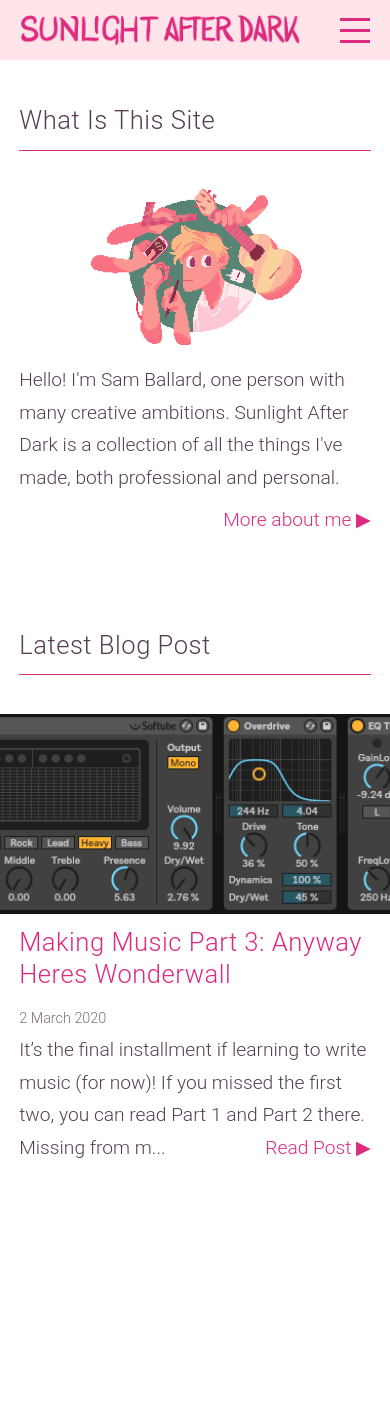
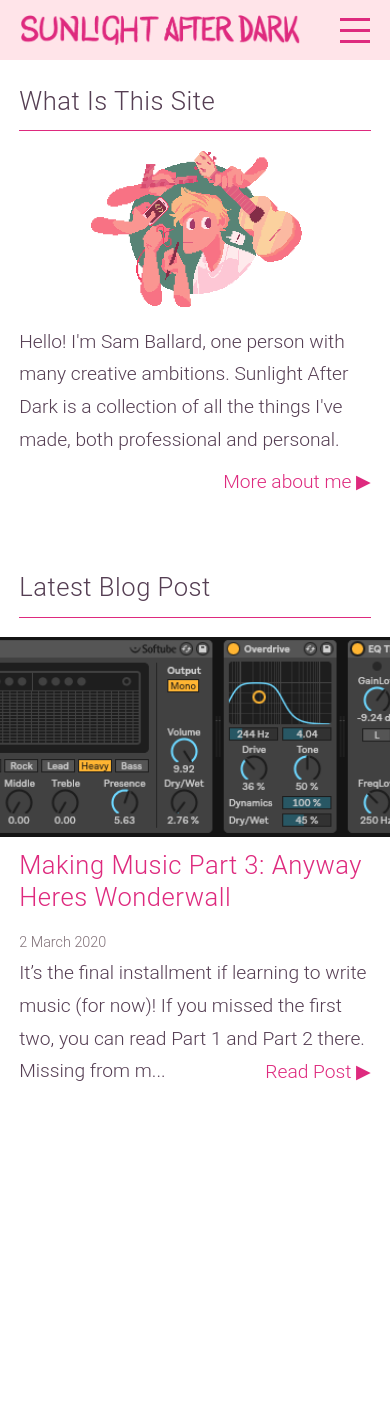
Before and after one commit to BaronBlackmore/SunlightAfterDark, a Jekyll site: the page built from index.html, in a window 390 px wide. Built offline with Jekyll 4.4.1, drawn with Linux system fonts in a browser that asks for light colours; after the commit the page ends 1342 px from its top, so only the background shows below that.

Commit message:
change page topper

```diff
--- a/css/main.css
+++ b/css/main.css
@@ -895,7 +895,8 @@ a img:hover{
 
 
 	.page-top{
-		padding:1em;
+		padding-left: 1em;
+		padding-right: 1em;
 	}
 
 	.show{
```
